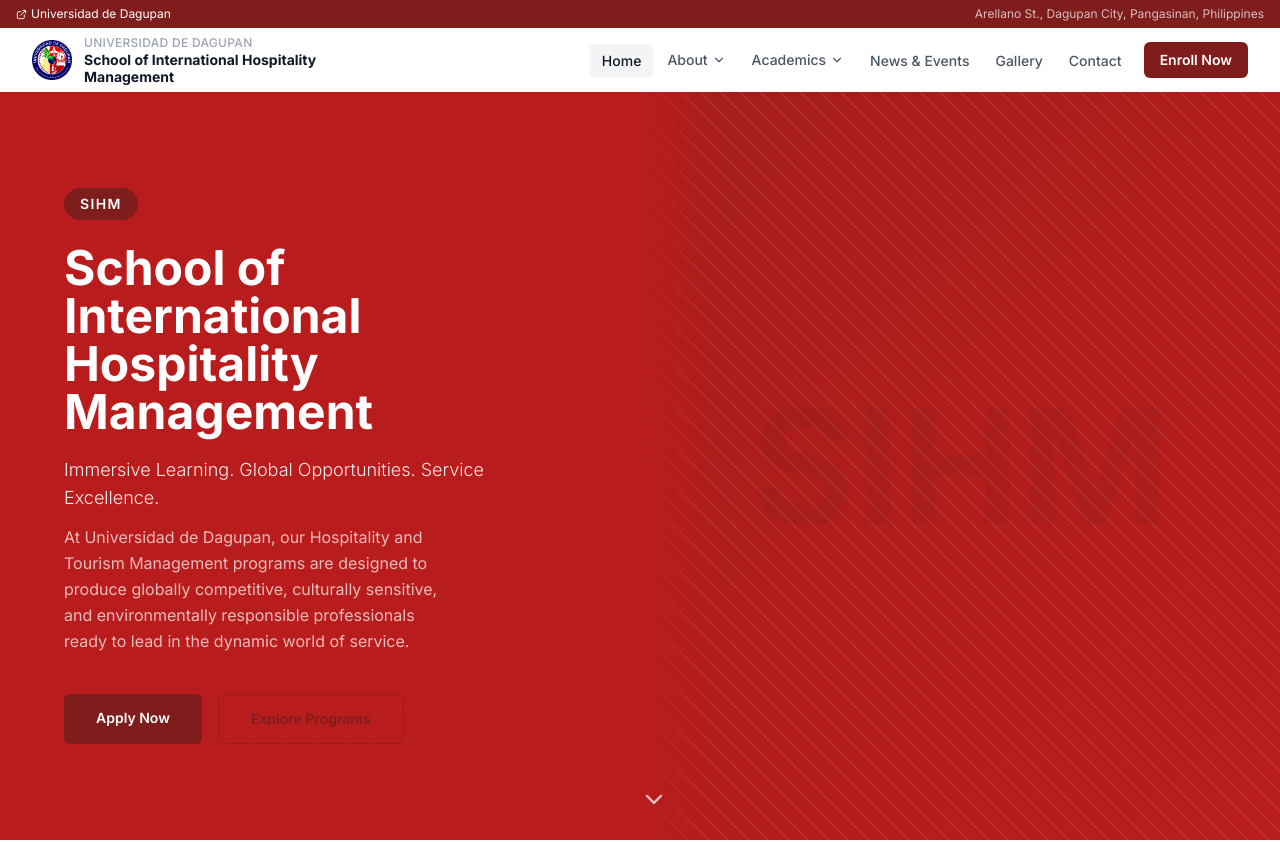
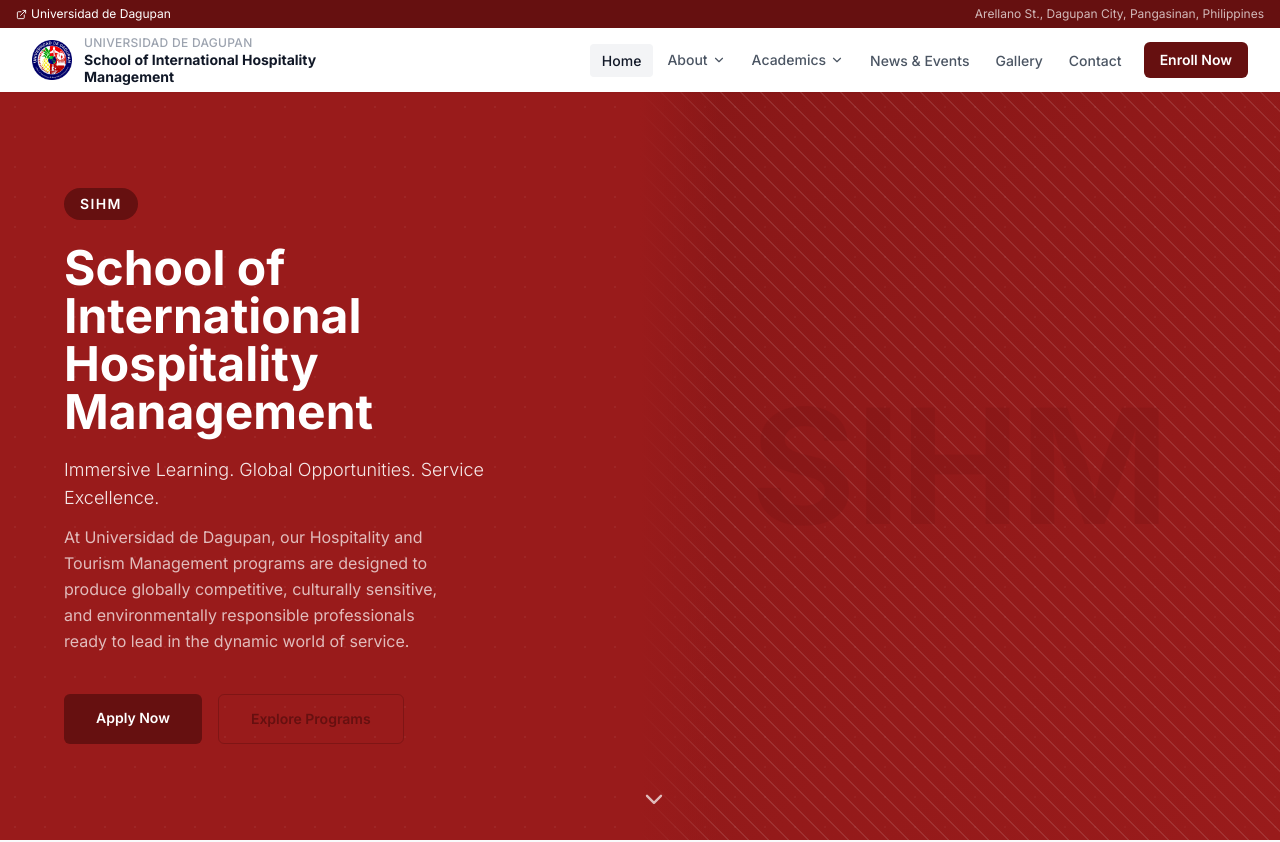
Before and after one commit to GravityDefied4/sihm-marketing-website, a React (Vite) app: page / in a window 1280 px wide. Shown: the top 842 px of the page. Built offline with nearby package versions, Linux system fonts and the light colour scheme.

Commit message:
Update main school color

```diff
--- a/src/data/schoolData/school.yaml
+++ b/src/data/schoolData/school.yaml
@@ -14,8 +14,8 @@
   slug: "sihm"
   tagline: "Immersive Learning. Global Opportunities. Service Excellence."
   description: "At Universidad de Dagupan, our Hospitality and Tourism Management programs are designed to produce globally competitive, culturally sensitive, and environmentally responsible professionals ready to lead in the dynamic world of service."
-  primaryColor: "#b91c1c"
-  secondaryColor: "#7f1d1d"
+  primaryColor: "#991b1b"
+  secondaryColor: "#661010"
   # ---------------------------------------------------------------------------
   # SCHOOL LOGO
   # ---------------------------------------------------------------------------
--- a/src/index.css
+++ b/src/index.css
@@ -5,8 +5,8 @@
 @tailwind utilities;
 
 :root {
-  --school-primary: #b91c1c;
-  --school-secondary: #7f1d1d;
+  --school-primary: #991b1b;
+  --school-secondary: #661010;
   --school-accent: #fef2f2;
 
   /* Semantic text colors — light surface (default) */
```
